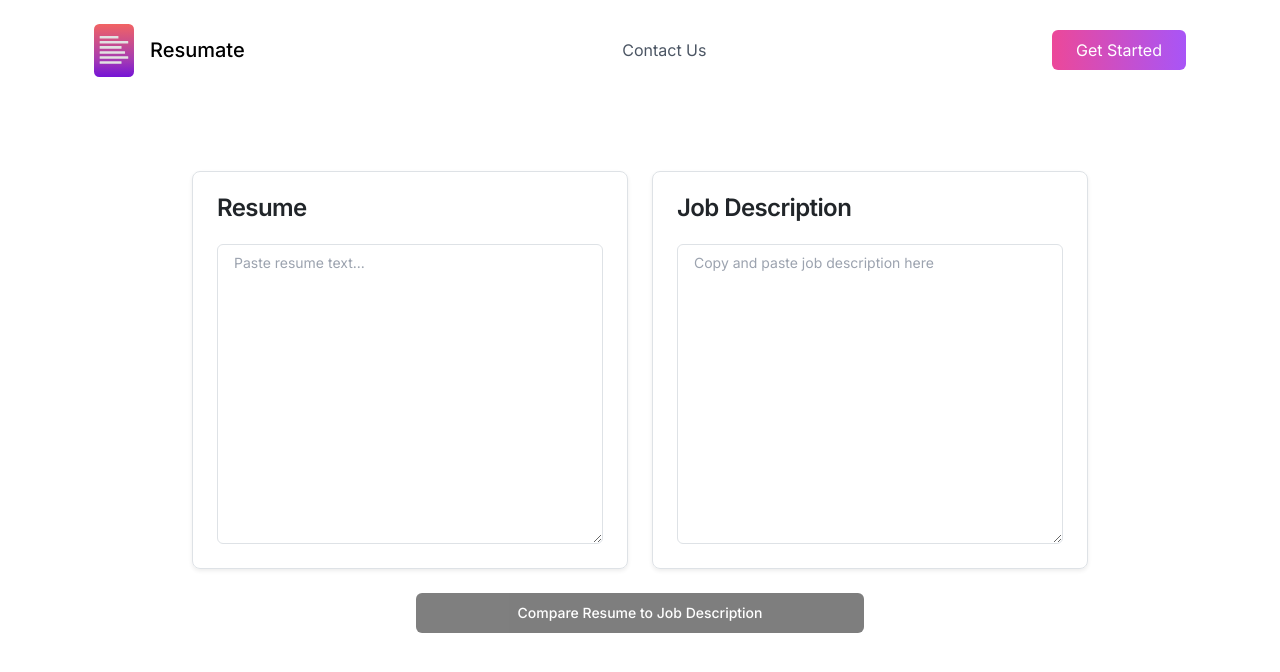
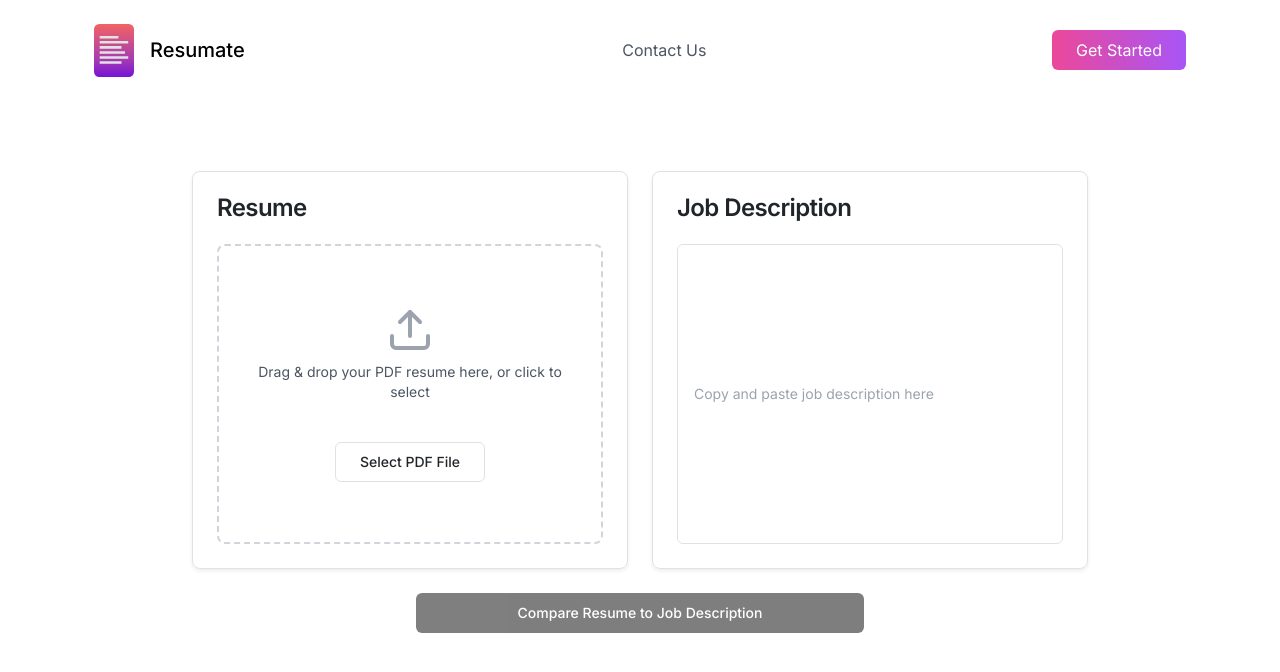
Before and after one commit to baasilali/Resumate, a Next.js app: page /GetStarted in a window 1280 px wide. Shown: the top 672 px of the page. Built offline with nearby package versions, Linux system fonts and the light colour scheme.

Commit message:
[feat]: File upload

```diff
--- a/src/app/components/resume-upload.tsx
+++ b/src/app/components/resume-upload.tsx
@@ -5,7 +5,6 @@ import { useState } from "react"
 import { Button } from "@/app/components/ui/button"
 import { Card, CardContent, CardHeader, CardTitle } from "@/app/components/ui/card"
 import { Tabs, TabsContent, TabsList, TabsTrigger } from "@/app/components/ui/tabs"
-import { Textarea } from "@/app/components/ui/textarea"
 import { Input } from "@/app/components/ui/input"
 import { Upload, FileText, X, LinkIcon } from "lucide-react"
 
@@ -44,24 +43,56 @@ export function ResumeUpload({ onScoreUpdate, initialResumeText = '', initialJob
   const [uploadedFile, setUploadedFile] = useState<File | null>(null)
   const [isComparing, setIsComparing] = useState(false)
   const [error, setError] = useState<string | null>(null)
+  const [isDragging, setIsDragging] = useState(false)
 
   const handleFileUpload = (e: React.ChangeEvent<HTMLInputElement>) => {
     const file = e.target.files?.[0]
-    if (file) {
+    if (file && file.type === "application/pdf") {
       setUploadedFile(file)
+    } else if (file) {
+      setError("Please upload a PDF file.");
+      e.target.value = '';
     }
   }
 
   const removeFile = () => {
     setUploadedFile(null)
+    const fileInput = document.getElementById('resume-upload-input') as HTMLInputElement;
+    if (fileInput) fileInput.value = '';
   }
 
   const compareResumeToJob = async () => {
     setIsComparing(true)
     setError(null)
 
-    const resumeContent = uploadedFile ? await uploadedFile.text() : resumeText
+    let resumeContent = '';
+    if (uploadedFile) {
+      try {
+        resumeContent = await uploadedFile.text();
+        setResumeText(resumeContent);
+      } catch (readError) {
+        console.error("Error reading file:", readError);
+        setError("Could not read the uploaded PDF file.");
+        setIsComparing(false);
+        return;
+      }
+    } else {
+       resumeContent = resumeText;
+    }
+
     const jobDescriptionContent = jobDescriptionLink || jobDescription
+
+    if (!resumeContent) {
+        setError("Please upload a resume PDF.");
+        setIsComparing(false);
+        return;
+    }
+
+    if (!jobDescriptionContent) {
+        setError("Please provide the job description text or a link.");
+        setIsComparing(false);
+        return;
+    }
 
     try {
       const response = await fetch("/api/analyze", {
@@ -85,8 +116,8 @@ export function ResumeUpload({ onScoreUpdate, initialResumeText = '', initialJob
         data.matchRate,
         data.categories,
         data.matchedKeywords,
-        resumeText,
-        jobDescription
+        resumeContent,
+        jobDescriptionContent
       )
     } catch (err) {
       console.error("Error analyzing resume:", err)
@@ -96,6 +127,35 @@ export function ResumeUpload({ onScoreUpdate, initialResumeText = '', initialJob
     }
   }
 
+  const handleDragOver = (e: React.DragEvent<HTMLDivElement>) => {
+    e.preventDefault();
+    e.stopPropagation();
+    setIsDragging(true);
+  };
+
+  const handleDragLeave = (e: React.DragEvent<HTMLDivElement>) => {
+    e.preventDefault();
+    e.stopPropagation();
+    setIsDragging(false);
+  };
+
+  const handleDrop = (e: React.DragEvent<HTMLDivElement>) => {
+    e.preventDefault();
+    e.stopPropagation();
+    setIsDragging(false);
+    setError(null);
+
+    const files = e.dataTransfer.files;
+    if (files && files.length > 0) {
+      const file = files[0];
+      if (file.type === "application/pdf") {
+        setUploadedFile(file);
+      } else {
+        setError("Please drop a PDF file.");
+      }
+    }
+  };
+
   return (
     <div className="space-y-6">
       <div className="grid md:grid-cols-2 gap-6">
@@ -103,26 +163,48 @@ export function ResumeUpload({ onScoreUpdate, initialResumeText = '', initialJob
           <CardHeader>
             <CardTitle className="flex items-center justify-between">
               Resume
-              {resumeText && (
-                <Button
-                  variant="ghost"
-                  size="sm"
-                  onClick={() => setResumeText('')}
-                  className="hover:bg-purple-100 hover:text-purple-600"
-                >
-                  <X className="h-4 w-4" />
-                </Button>
-              )}
             </CardTitle>
           </CardHeader>
           <CardContent>
-            <div className="flex flex-col h-full">
-              <Textarea
-                placeholder="Paste resume text..."
-                className="min-h-[300px] h-full"
-                value={resumeText}
-                onChange={(e) => setResumeText(e.target.value)}
-              />
+            <div
+              className={`flex flex-col items-center justify-center min-h-[300px] h-full border-2 border-dashed rounded-lg p-6 text-center ${isDragging ? 'border-purple-500 bg-purple-50' : 'border-gray-300'} transition-colors`}
+              onDragOver={handleDragOver}
+              onDragLeave={handleDragLeave}
+              onDrop={handleDrop}
+            >
+              {!uploadedFile ? (
+                <>
+                  <Upload className="h-12 w-12 text-gray-400" />
+                  <p className="mt-2 text-sm text-gray-600">Drag & drop your PDF resume here, or click to select</p>
+                  <Input
+                    id="resume-upload-input"
+                    type="file"
+                    className="hidden"
+                    accept=".pdf"
+                    onChange={handleFileUpload}
+                  />
+                  <Button
+                    variant="outline"
+                    className="mt-4"
+                    onClick={() => document.getElementById('resume-upload-input')?.click()}
+                  >
+                    Select PDF File
+                  </Button>
+                </>
+              ) : (
+                <div className="flex flex-col items-center">
+                  <FileText className="h-12 w-12 text-green-500" />
+                  <p className="mt-2 text-sm font-medium text-gray-700">{uploadedFile.name}</p>
+                  <Button
+                    variant="ghost"
+                    size="sm"
+                    onClick={removeFile}
+                    className="mt-2 text-red-500 hover:text-red-700 hover:bg-red-100"
+                  >
+                    <X className="h-4 w-4 mr-1" /> Remove
+                  </Button>
+                </div>
+              )}
             </div>
           </CardContent>
         </Card>
@@ -144,7 +226,7 @@ export function ResumeUpload({ onScoreUpdate, initialResumeText = '', initialJob
           </CardHeader>
           <CardContent>
             <div className="flex flex-col h-full">
-              <Textarea
+              <Input
                 placeholder="Copy and paste job description here"
                 className="min-h-[300px] h-full"
                 value={jobDescription}
@@ -157,7 +239,7 @@ export function ResumeUpload({ onScoreUpdate, initialResumeText = '', initialJob
       <div className="flex flex-col items-center space-y-4">
         <Button
           onClick={compareResumeToJob}
-          disabled={isComparing || (!resumeText && !uploadedFile) || (!jobDescription && !jobDescriptionLink)}
+          disabled={isComparing || !uploadedFile || (!jobDescription && !jobDescriptionLink)}
           className="w-full max-w-md bg-black hover:bg-black/90 text-white relative overflow-hidden"
         >
           {isComparing ? (
```
Also changed, not shown: 1 other file (tests, documents, lock files or other folders).
